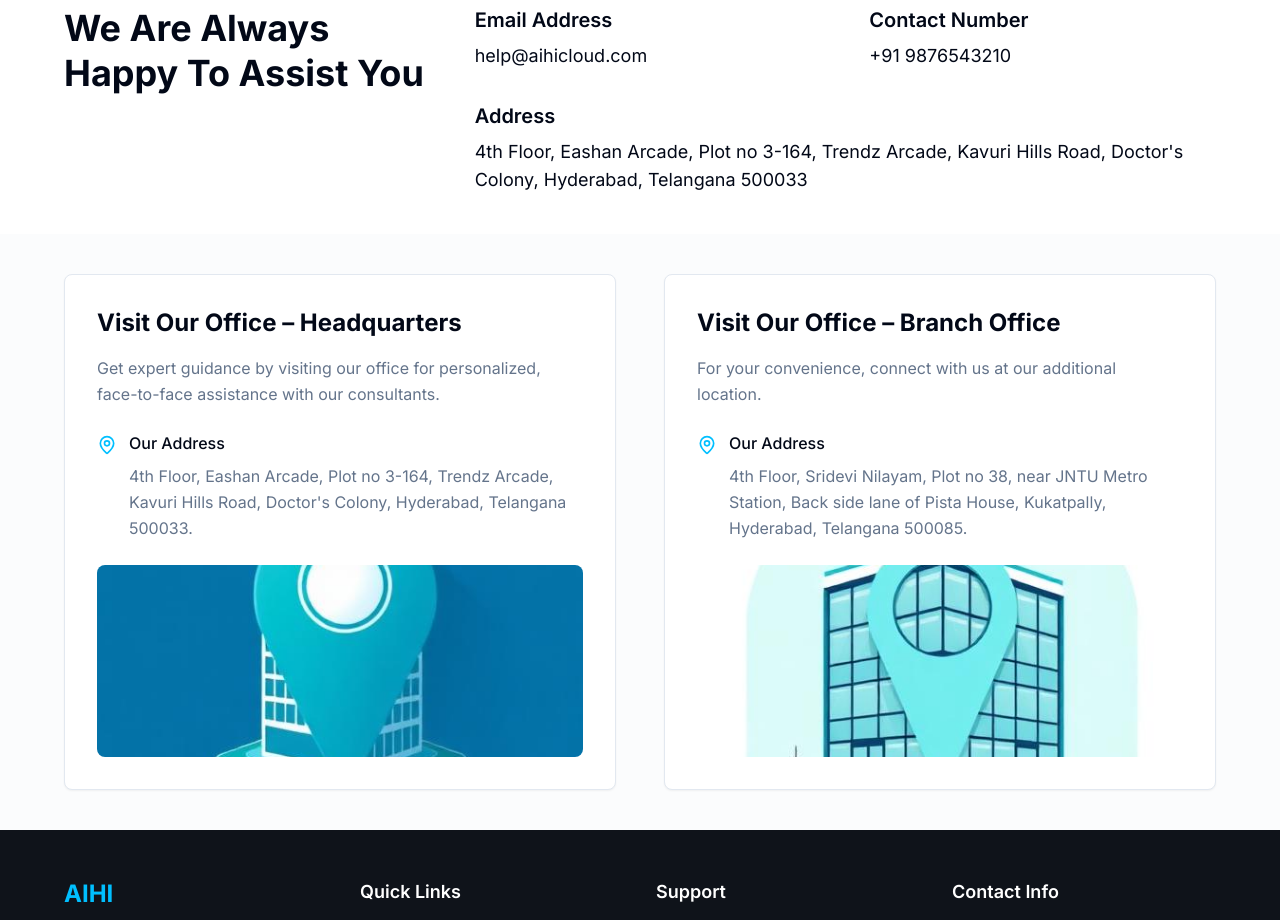
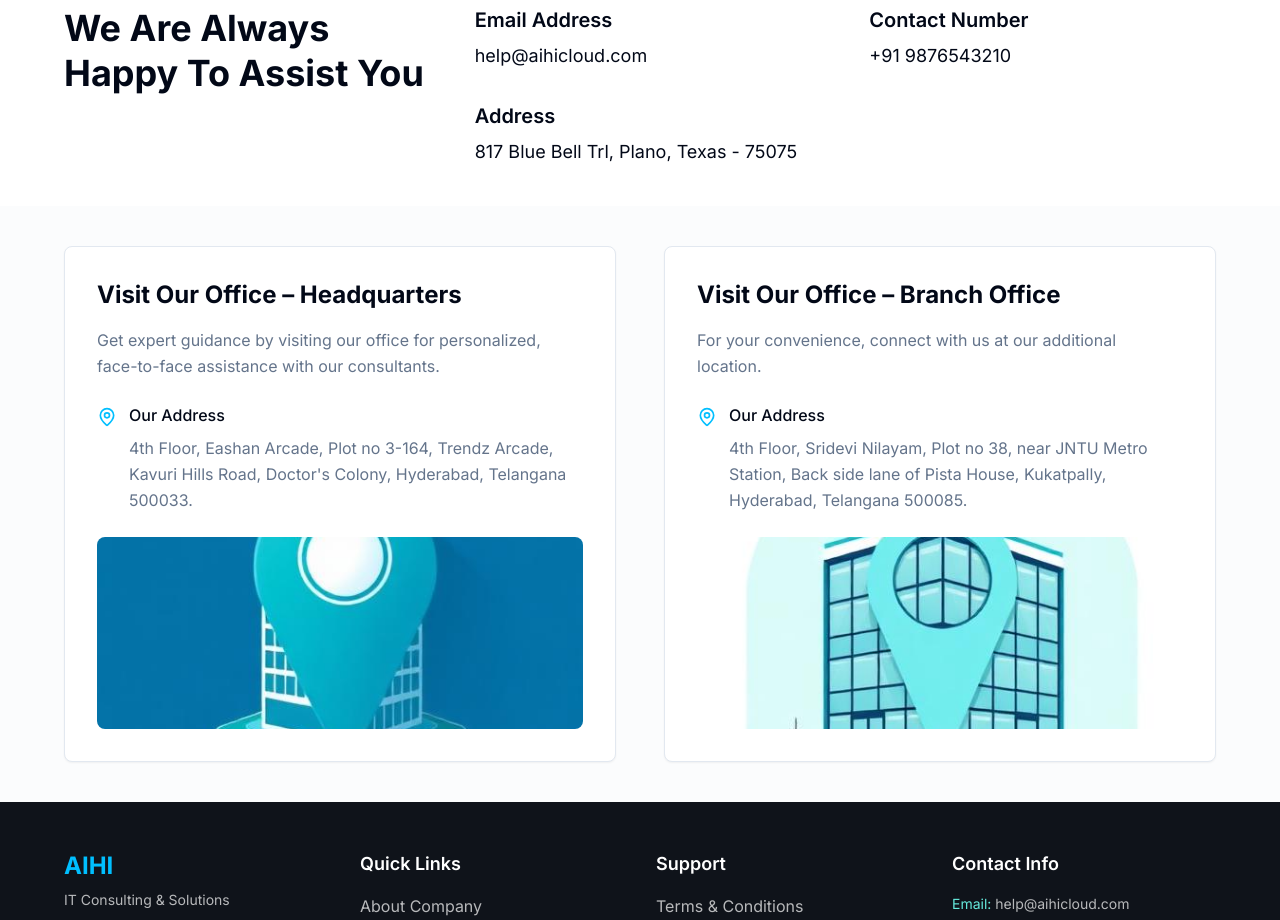
Before and after one commit to NareshPullurii80/aihi-connect-glow, a React (Vite) app: page / in a window 1280 px wide. Shown: the part 1240-2160 px from the top of the page. Built offline with nearby package versions, Linux system fonts and the light colour scheme.

Commit message:
Visual edit in Lovable
Edited UI in Lovable

```diff
--- a/src/components/ContactInfo.tsx
+++ b/src/components/ContactInfo.tsx
@@ -36,9 +36,8 @@ const ContactInfo = () => {
                 <h3 className="text-xl font-semibold text-foreground mb-2">
                   Address
                 </h3>
-                <p className="text-lg text-foreground">
-                  4th Floor, Eashan Arcade, Plot no 3-164, Trendz Arcade, Kavuri Hills Road, Doctor's Colony, Hyderabad, Telangana 500033
-                </p>
+                <p className="text-lg text-foreground">817 Blue Bell Trl,
+Plano, Texas - 75075</p>
               </div>
             </div>
           </div>
```
